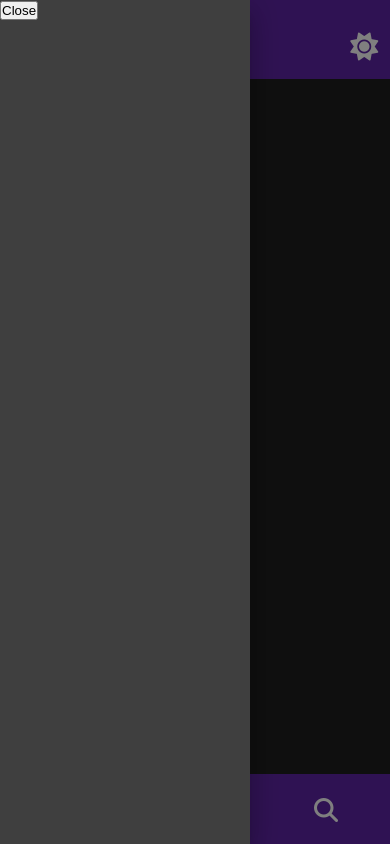
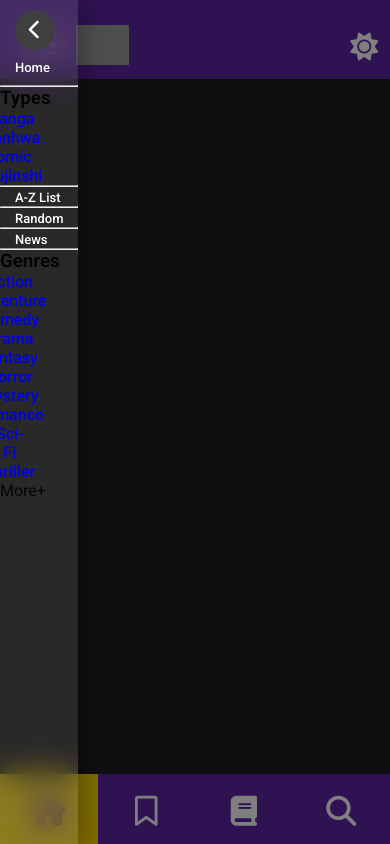
Before and after one commit to MrKarimov01/manga_web, a React (Vite) app: page / in a window 390 px wide. Both pictures are taken after a click on the button 43 px from the left and 47 px from the top of the page. Built offline with nearby package versions, Linux system fonts and the light colour scheme; grey boxes are pictures that could not be loaded.

Commit message:
bottom nav qilindiii

```diff
--- a/src/components/styles/__nav_page.scss
+++ b/src/components/styles/__nav_page.scss
@@ -196,3 +196,48 @@
     transform: translateX(0%)translateY(0%) scale(1);
     transition: all 1s;
 }
+
+.side_nav .MuiDrawer-paperAnchorLeft{
+
+
+    background: rgba(255, 255, 255, 0.11)  !important;
+
+    box-shadow: 0 4px 30px rgba(0, 0, 0, 0.388);
+    backdrop-filter: blur(16.2px);
+    -webkit-backdrop-filter: blur(12.2px);
+
+
+
+}
+.side_bar_in{
+    display: flex;
+    flex-direction: column;
+    align-items: flex-start;
+    width: 100% !important;
+    padding-top: 10px;
+
+    .close_side_btn{
+        width: 40px;
+        height: 40px;
+        border-radius: 100%;
+        border: none;
+        background-color: #3f3f3f;
+        margin-left: 15px;
+        i{
+
+            font-weight: 900;
+            color: $white;
+            font-size: 20px;
+
+        }
+    }
+    .link_btn{
+        width: 100%;
+        padding: 10px 15px;
+        color: $white;
+        padding: 10px 15px;
+        font-size: 13px;
+        font-weight: 500;
+    }
+
+}
--- a/src/components/styles/_responsive.scss
+++ b/src/components/styles/_responsive.scss
@@ -73,7 +73,10 @@
         transform: translate(-50%);
     }
     .search {
+        transition: all 2s;
         display: none !important;
+        opacity: 0;
+        transform: translateY(-10px);
         width: 100%;
         display: flex;
         align-items: center; /* Vertikal markazlash */
@@ -156,6 +159,9 @@
     }
     .nav_active{
         display: flex !important;
+        opacity: 1 !important;
+        transform: translateY(0px) !important;
+        transition: all 2s;
     }
 
 
@@ -280,6 +286,11 @@
         }
 
     }
+    .navbar__menu{
+        .wrapper{
+            display: none !important;
+        }
+    }
     .nav_active{
         display: flex !important;
     }
@@ -307,6 +318,7 @@
     .bootom_nav{
         display: block !important;
         width: 100%;
+
         height: 70px;
         position: fixed;
         background-color: $indigo;
@@ -318,13 +330,14 @@
             display: flex;
             margin: auto;
             width: 100%;
-            justify-content: space-evenly;
+            max-width: 600px;
+
+
             position: relative;
 
             li{
                 position: relative;
-                width: 12vw;
-                height: 12vw;
+                width: 25%;
                 z-index: 1;
                 a{
                     position: relative;
@@ -340,7 +353,7 @@
                         position: relative;
                         display: block;
                         line-height: 75px;
-                        font-size: 24px;
+                        font-size: 30px;
                         text-align: center;
                         transition: .5s;
                         color: $white;
@@ -380,13 +393,15 @@
             .indicator{
                 overflow: hidden;
                 position: absolute;
-                width: 60px ;
-                height: 60px ;
+                width: 70px;
+                height:70px;
                 background: $yellow;
-                top: -4.0vw;
+                top: -45%;
                 border-radius: 50%;
-                border: 6px solid $lightBlack;
+                border: 6px solid $indigo;
                 transition: .5s;
+                left: 6.3vw; /* Indicatorni boshlanish nuqtasini markazga qo'yamiz */
+                transform: translateX(0%);
 
                 &::before{
                     overflow: hidden;
@@ -417,16 +432,17 @@
             }
         }
         li:nth-child(1):has(.active) ~ .indicator{
-            transform: translateX(calc(-33.5vw));
+            left: calc(6.8%);
         }
         li:nth-child(2):has(.active) ~ .indicator{
-            transform: translateX(calc(-11.2vw ));
+            left: calc(31.6%);
         }
         li:nth-child(3):has(.active) ~ .indicator{
-            transform: translateX(calc(11.2vw));
+            left: calc(56.6%);
+
         }
         li:nth-child(4):has(.active) ~ .indicator{
-            transform: translateX(calc(33.6vw));
+            left: calc(81.3%);
         }
 
     }
@@ -439,7 +455,7 @@
             background: $yellow;
 
             border-radius: 50%;
-            border: 6px solid $indigo !important;
+            border: 6px solid $lightBlack !important;
             transition: .5s;
 
             &::before{
@@ -472,28 +488,116 @@
     }
 
 }
-@media screen and (max-width: 710px){
+// @media screen and (max-width: 710px){
+//     .indicator{
+//         top: -4.5vw  !important;
+//     }
+// }
+// @media screen and (max-width: 640px){
+//     .indicator{
+//         top: -4.5vw  !important;
+//     }
+// }
+// @media screen and (max-width: 500px) {
+//     .indicator{
+//         top: -6.2vw !important;
+//     }
+// }
+// @media screen and (max-width: 400px) {
+//     .indicator{
+//         top: -7.4vw !important;
+//     }
+// }
+// @media screen and (max-width: 350px) {
+//     .indicator{
+//         top: -8.4vw !important;
+//     }
+// }
+
+@media screen and (max-width:  550px)
+{
     .indicator{
-        top: -4.5vw  !important;
+        display: none;
+    }
+    li:has(.active){
+        background: $yellow !important;
+    }
+    li{
+        position: relative;
+        width: 25%;
+        z-index: 1;
+        a{
+            position: relative;
+            display: flex;
+            flex-direction: column;
+            justify-content: center;
+            align-items: center;
+            width: 100%;
+            text-align: center;
+            font-weight: 500;
+
+            .icon{
+                position: relative;
+                display: block;
+                line-height: 75px;
+                font-size: 30px;
+                text-align: center;
+                transition: .5s;
+                color: $white;
+            }
+            .text{
+                position: absolute;
+                color: $white;
+                font-weight: 400;
+                font-size: 1em;
+                letter-spacing: 0.05em;
+                transition: .5s;
+                opacity: 0;
+                transform: translateY(20px);
+            }
+
+
+        }
+
+        .active{
+            .icon{
+                transform: translate(0) !important;
+
+            }.text{
+                opacity: 0 !important;
+                color: $indigo !important;
+                transform: translateY(0) !important ;
+            }
+        }
+        &:hover a .icon{
+
+            transform: translate(0) !important;
+
+
+
+
+        }
+        &:hover a .text{
+            opacity: 0 !important;
+            transform: translateY(0) !important;
+        }
+
+    }
+
+
+}
+@media screen and (max-width: 464px) and (min-width: 320px) {
+    li:nth-child(1):has(.active) ~ .indicator{
+        left: calc(4.1%) !important;
+    }
+    li:nth-child(2):has(.active) ~ .indicator{
+        left: calc(29.6%) !important;
+    }
+    li:nth-child(3):has(.active) ~ .indicator{
+        left: calc(54.4%) !important;
+
+    }
+    li:nth-child(4):has(.active) ~ .indicator{
+        left: calc(78.6%) !important;
     }
 }
-@media screen and (max-width: 640px){
-    .indicator{
-        top: -4.5vw  !important;
-    }
-}
-@media screen and (max-width: 500px) {
-    .indicator{
-        top: -6.2vw !important;
-    }
-}
-@media screen and (max-width: 400px) {
-    .indicator{
-        top: -7.4vw !important;
-    }
-}
-@media screen and (max-width: 350px) {
-    .indicator{
-        top: -8.4vw !important;
-    }
-}
--- a/src/views/Navbar.jsx
+++ b/src/views/Navbar.jsx
@@ -19,9 +19,12 @@ const data = [
       { key: "manga" },
       { key: "manhwa" },
       { key: "comic" },
+      { key: "doujinshi" },
     ],
   },
 ];
+
+
 
 const NavBar = ({ mode: currentMode, setMode }) => {
 
@@ -31,11 +34,106 @@ const NavBar = ({ mode: currentMode, setMode }) => {
     setOpen(newOpen);
   };
 
+
+  const genres = [
+    'Action',
+    'Adventure',
+    'Comedy',
+    'Drama',
+    'Fantasy',
+    'Horror',
+    'Mystery',
+    'Romance',
+    'Sci-Fi',
+    'Thriller',
+    'Slice of Life',
+    'Supernatural',
+    'Historical',
+    'Martial Arts',
+    'Mecha',
+    'Psychological',
+    'Sports',
+    'Shounen',
+    'Shoujo',
+    'Seinen',
+    'Josei',
+    'Isekai',
+    'School Life',
+    'Tragedy',
+    'Ecchi',
+    'Harem',
+    'Music',
+    'Parody',
+    'Military',
+    'Post-Apocalyptic',
+    'Vampire',
+    'Cyberpunk',
+    'Space',
+    'Steampunk'
+  ];
+
+  const [isOpen, setIsOpen] = React.useState(false);
+
+  const toggleMenu = () => {
+    setIsOpen(!isOpen);
+  };
+
   const DrawerList = (
-    <Box sx={{ width: 250 }} role="presentation" onClick={toggleDrawer(false)} >
-        <button onClick={toggleDrawer(false)}>Close</button>
+    <Box sx={{ width: 250 }} role="presentation" className="side_bar_in">
+      <button onClick={toggleDrawer(false)} className="close_side_btn"><i class="fa-solid fa-chevron-left"></i></button>
+
+      <Link to={"/"} onClick={toggleDrawer(false)} className="link_btn">Home</Link>
+      <div className="inner_nav">
+        <hr />
+        <div className="types">
+          <h3>Types</h3>
+          <ul>
+            {data.map((item) => (
+              <li key={item.key}>
+                {item.subMenu.map((subItem) => (
+                  <Link
+                    to={`content/types/${subItem.key}`}
+                    key={subItem.key}
+                  >
+                    {subItem.key}
+                  </Link>
+                ))}
+              </li>
+            ))}
+          </ul>
+        </div>
+        <hr />
+        <div className="side_menu_links">
+          <Link to={"/az-list"} className="link_btn">A-Z List</Link>
+          <hr />
+          <Link to={"/?random=1"} className="link_btn">Random</Link>
+          <hr />
+          <Link to={'/news'} className="link_btn">News</Link>
+          <hr />
+        </div>
+        <div className="genres_side_nav">
+          <h3>Genres</h3>
+          <ul>
+            {genres.slice(0, 10).map((genre, index) => (
+              <li key={index}>
+                <Link to={`content/${genre.toLowerCase()}`}>{genre}</Link>
+              </li>
+            ))}
+            {isOpen && genres.slice(1).map((genre, index) => (
+              <li key={index + 1}>
+                <Link to={`content/${genre.toLowerCase()}`}>{genre}</Link>
+              </li>
+            ))}
+            <li onClick={toggleMenu} style={{ cursor: 'pointer' }}>
+              {isOpen ? 'Less-' : 'More+'}
+            </li>
+          </ul>
+        </div>
+      </div>
     </Box>
   );
+
+
 
 
   const [searchTerm, setSearchTerm] = React.useState('');
@@ -83,12 +181,17 @@ const NavBar = ({ mode: currentMode, setMode }) => {
 
   return (
     <React.Fragment>
-          <div className={`navbar `} style={{position: "relative "}}>
+      <div className={`navbar `} style={{ position: "relative " }}>
         <nav>
           <Button onClick={toggleDrawer(true)} className="hambergur"><i className="fa-solid fa-bars " style={{ color: "white" }}></i></Button>
-        <Drawer open={open} onClose={toggleDrawer(false)} >
+            <Drawer
+              open={open}
+              onClose={toggleDrawer(false)}
+              className="side_nav"
+            >
               {DrawerList}
             </Drawer>
+
           <div className="logo">
             <Link to="/">
               <img src="https://mangareader.to/images/logo.png" alt="" height={50} />
@@ -137,8 +240,8 @@ const NavBar = ({ mode: currentMode, setMode }) => {
                 </Menu>
               )}
             </li>
-          <li><NavLink to={"/az-list"}>A-Z List</NavLink></li>
-          <li><NavLink to={"/news"}>News</NavLink></li>
+            <li><NavLink to={"content/az-list"}>A-Z List</NavLink></li>
+            <li><NavLink to={"content/news"}>News</NavLink></li>
           </ul>
         </nav>
 
@@ -146,7 +249,7 @@ const NavBar = ({ mode: currentMode, setMode }) => {
           <div className={navactive ? "wrapper" : "wrapper active_wrapper"}>
             <form className={navactive ? "search nav_active" : "search"} >
               <Link to={"/filter"}>filter</Link>
-          <input type="text" maxLength={70} placeholder="Manga qidirish..."  value={searchTerm} onChange={handleChange}/>
+              <input type="text" maxLength={70} placeholder="Manga qidirish..." value={searchTerm} onChange={handleChange} />
               <button type="submit">
                 <i className="fa-solid fa-magnifying-glass"></i>
               </button>
@@ -174,7 +277,7 @@ const NavBar = ({ mode: currentMode, setMode }) => {
         </div>
       </div>
 
-    <div className={currentMode? "bootom_nav" : "bootom_nav active_bootom_nav"}>
+      <div className={currentMode ? "bootom_nav" : "bootom_nav active_bootom_nav"}>
         <ul>
           <li className="list">
             <NavLink to={"/"}>
```
Lines whose indentation alone changed are shown as unchanged.
